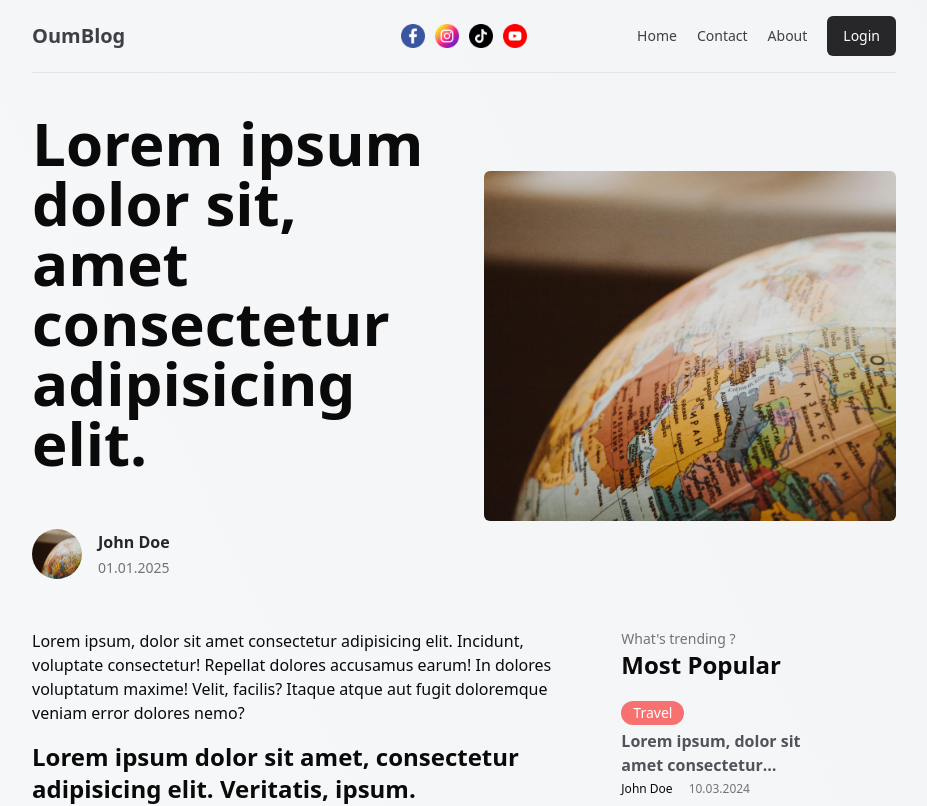
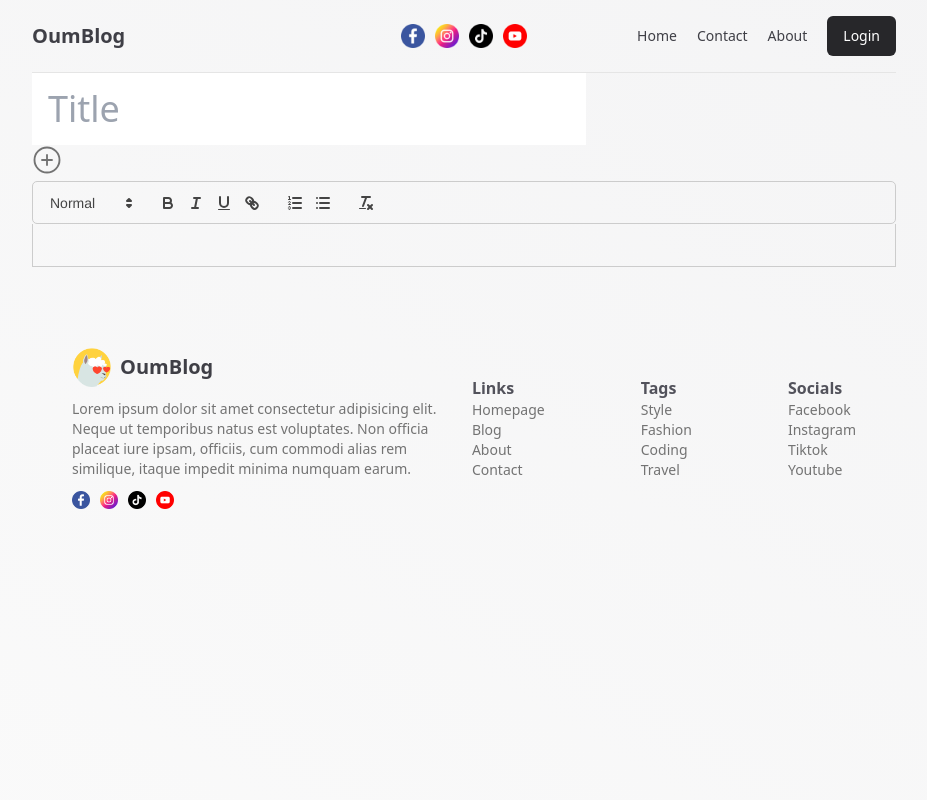
Before and after one commit to OumB2021/Oumblog, a Next.js app: page /write in a window 1280 px wide. Shown: the top 806 px of the page, without its empty margins (176-1103 px from the left). Built offline with nearby package versions, Linux system fonts and the light colour scheme.

Commit message:
quill config

```diff
--- a/app/globals.css
+++ b/app/globals.css
@@ -21,6 +21,9 @@ body {
   padding-right: 80px;
 }
 
+.ql-toolbar.ql-snow {
+  border-radius: 5px;
+}
 @media screen and (max-width: 1536px) {
   .wrapper {
     max-width: 1366px;
--- a/app/layout.tsx
+++ b/app/layout.tsx
@@ -31,7 +31,7 @@ export default function RootLayout({
           enableSystem
           disableTransitionOnChange
         > */}
-        <div className="min-h-screen bg-gradient-to-tr from-gray-50 to-gray-100">
+        <div className="min-h-screen bg-gradient-to-tr from-zinc-50 to-zinc-100">
           <div className="wrapper">
             <Navbar />
             {children}
--- /dev/null
+++ b/app/write/page.tsx
@@ -0,0 +1,56 @@
+"use client";
+
+import { PlusCircle } from "lucide-react";
+import Image from "next/image";
+import { useEffect, useRef, useState } from "react";
+import Quill from "quill";
+import "quill/dist/quill.snow.css";
+
+function WritePage() {
+  const editorRef = useRef<HTMLDivElement | null>(null); // Reference for the editor
+  const [quill, setQuill] = useState<Quill | null>(null);
+  const [open, setOpen] = useState(false);
+
+  useEffect(() => {
+    if (editorRef.current && !quill) {
+      const q = new Quill(editorRef.current, {
+        theme: "snow", // You can use 'bubble' or 'snow'
+      });
+      setQuill(q);
+    }
+  }, [quill]);
+
+  return (
+    <div>
+      <input
+        type="text"
+        placeholder="Title"
+        className="placeholder:text-4xl p-4 text-4xl  focus-visible:ring-0"
+      />
+      <div>
+        <button>
+          <PlusCircle
+            className="text-muted-foreground hover:text-black"
+            strokeWidth={1.5}
+            size={30}
+          />
+        </button>
+        {open && (
+          <div>
+            <button>
+              <Image src="/image.png" alt="" width={16} height={16} />
+            </button>
+            <button>
+              <Image src="/external.png" alt="" width={16} height={16} />
+            </button>
+            <button>
+              <Image src="/video.png" alt="" width={16} height={16} />
+            </button>
+          </div>
+        )}
+      </div>
+      <div ref={editorRef} className="h-64" />
+    </div>
+  );
+}
+export default WritePage;
--- a/components/auth-links/auth-links.tsx
+++ b/components/auth-links/auth-links.tsx
@@ -6,10 +6,10 @@ import { cn } from "@/lib/utils";
 
 function AuthLinks({ className }: { className?: string }) {
   const [open, setOpen] = useState(true);
-  const status = "notauthenticated";
+  const status = "authenticated";
   return (
     <>
-      {status === "notauthenticated" ? (
+      {status === "authenticated" ? (
         <Link
           href="/login"
           className={cn(
@@ -21,12 +21,15 @@ function AuthLinks({ className }: { className?: string }) {
         </Link>
       ) : (
         <div className="flex items-center gap-[10px]">
-          <Link href="/write">Write</Link>
-          className=
-          {cn(
-            "bg-zinc-800 px-4 py-[10px] text-white  font-medium rounded-md",
-            className
-          )}
+          <Link
+            href="/write"
+            className={cn(
+              "bg-zinc-800 px-4 py-[10px] text-white  font-medium rounded-md",
+              className
+            )}
+          >
+            Write
+          </Link>
         </div>
       )}
     </>
--- a/package.json
+++ b/package.json
@@ -15,6 +15,7 @@
     "lucide-react": "^0.474.0",
     "next": "15.1.6",
     "next-themes": "^0.4.4",
+    "quill": "^2.0.3",
     "react": "^19.0.0",
     "react-dom": "^19.0.0",
     "tailwind-merge": "^2.6.0",
```
Also changed, not shown: 1 other file (tests, documents, lock files or other folders).
